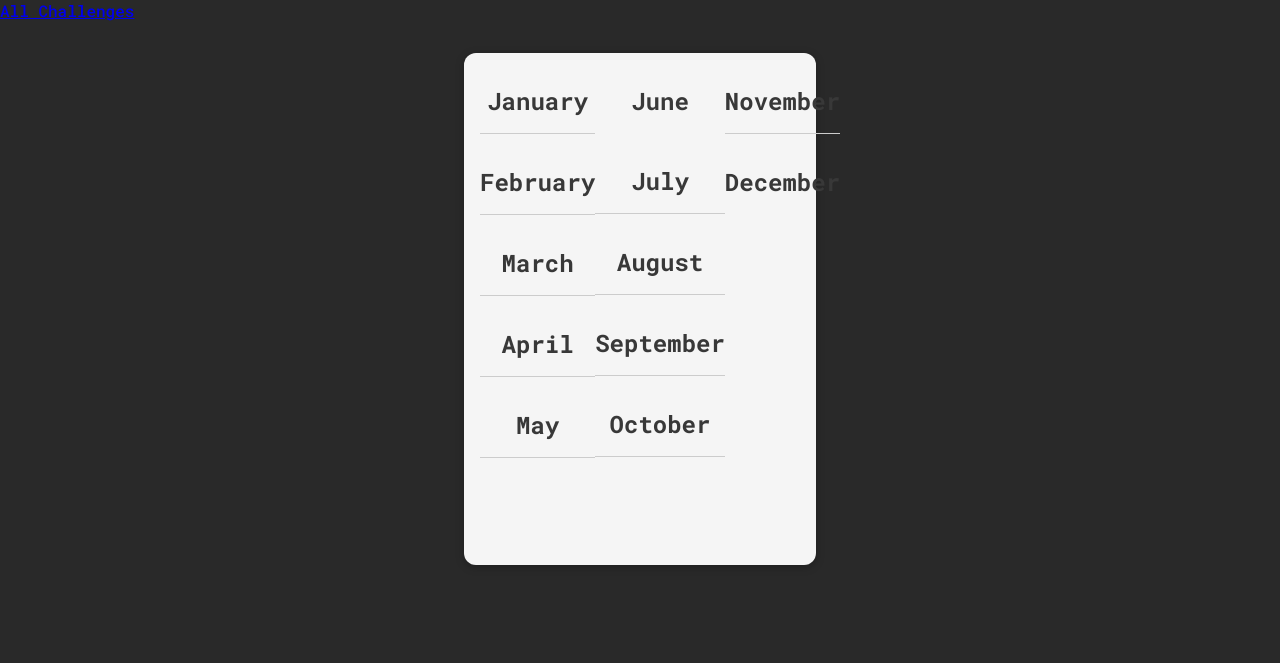
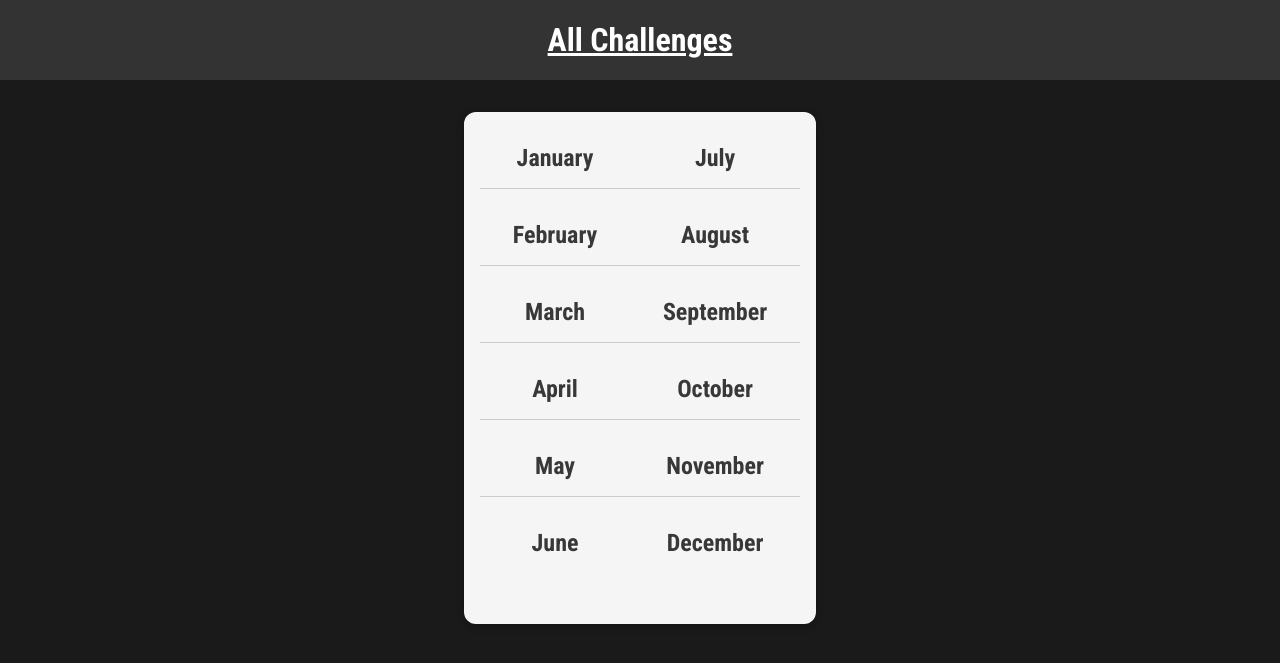
Before and after one commit to bgoonz/DJANGO, a Django app: page /challenges/ in a window 1280 px wide. Shown: the top 663 px of the page. Run offline with Django 4.2, Linux system fonts and the light colour scheme.

Commit message:
header styling

```diff
--- /dev/null
+++ b/02-templates-static-files/challenges/static/challenges/includes/header.css
@@ -0,0 +1,26 @@
+header {
+    width:100%;
+    height:5rem;
+    background-color: #333333;
+}
+
+header nav {
+    width: 100%;
+    height: 100%;
+    display: flex;
+    justify-content:center;
+    align-items: center;
+}
+
+
+header nav a {
+    color:white;
+    font-size: 2rem;
+    font-weight: bold;
+}
+
+
+header nav a:hover,
+header nav a:active {
+    color:#cf54a6;
+}
--- a/02-templates-static-files/challenges/templates/challenges/includes/header.html
+++ b/02-templates-static-files/challenges/templates/challenges/includes/header.html
@@ -1,3 +1,5 @@
+
+
 <header>
     <nav>
         <a href="{% url "index" %}">All Challenges</a>
--- a/02-templates-static-files/challenges/templates/challenges/index.html
+++ b/02-templates-static-files/challenges/templates/challenges/index.html
@@ -2,7 +2,8 @@
 {% load static %}
 
 {% block css_files %}
-<link rel="stylesheet" href="{% static "challenges/challenges.css" %}">
+    <link rel="stylesheet" href="{% static "challenges/challenges.css" %}">
+    <link rel="stylesheet" href="{% static "challenges/includes/header.css" %}">
 {% endblock %}
 
 
--- a/02-templates-static-files/static/styles.css
+++ b/02-templates-static-files/static/styles.css
@@ -1,11 +1,10 @@
-@import url("https://fonts.googleapis.com/css2?family=Roboto+Condensed:wght@400;700&family=Roboto+Mono:wght@300;500;600;700&display=swap");
+@import url('https://fonts.googleapis.com/css2?family=Roboto+Condensed:wght@400;700&display=swap');
 
 html {
-  font-family: "Roboto Condensed", sans-serif;
-  font-family: "Roboto Mono", monospace;
+  font-family: 'Roboto Condensed', sans-serif;
 }
 
 body {
   margin: 0;
-  background-color: rgb(41, 41, 41);
+  background-color: #1a1a1a;
 }
```
Also changed, not shown: 02-templates-static-files/monthly_challenges/settings.py (+67 -48 lines), Readme.md.
